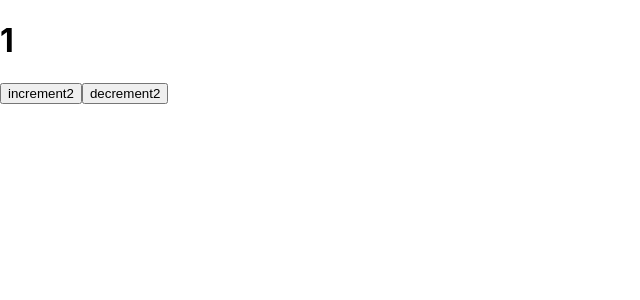
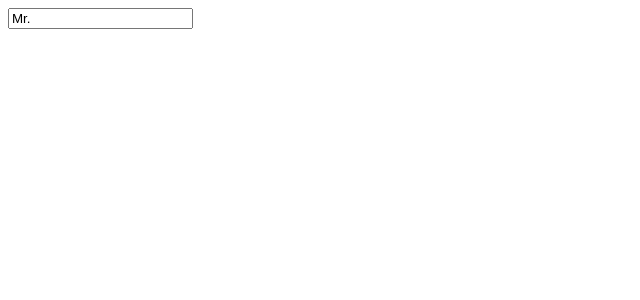
Before and after one commit to Choharim/hooks, a React (Create React App) app: page / in a window 1280 px wide. Shown: the top 300 px of the page, without its empty margins (0-640 px from the left). Built offline with nearby package versions, Linux system fonts and the light colour scheme.

Commit message:
Add useInputHook

```diff
--- a/src/App.css
+++ /dev/null
@@ -1,38 +0,0 @@
-.App {
-  text-align: center;
-}
-
-.App-logo {
-  height: 40vmin;
-  pointer-events: none;
-}
-
-@media (prefers-reduced-motion: no-preference) {
-  .App-logo {
-    animation: App-logo-spin infinite 20s linear;
-  }
-}
-
-.App-header {
-  background-color: #282c34;
-  min-height: 100vh;
-  display: flex;
-  flex-direction: column;
-  align-items: center;
-  justify-content: center;
-  font-size: calc(10px + 2vmin);
-  color: white;
-}
-
-.App-link {
-  color: #61dafb;
-}
-
-@keyframes App-logo-spin {
-  from {
-    transform: rotate(0deg);
-  }
-  to {
-    transform: rotate(360deg);
-  }
-}
--- a/src/App.js
+++ b/src/App.js
@@ -1,56 +1,34 @@
 import React, { useState } from 'react';
-import './App.css';
+
+const useInput = (initValue, validator) => {
+  const [value, setValue] = useState(initValue);
+
+  const onChange = (event) => {
+    const {
+      target:{value}
+      } = event;
+
+    let willUpdate = true;
+    if(typeof validator === "function"){
+      willUpdate = validator(value);
+    }
+
+    if(willUpdate){
+      setValue(value);
+    }
+  };
+  return { value, onChange };
+};
 
 const App = () => {
-  const [item, setItem] = useState(1);
-  const incrementItem = () => {
-    setItem(item + 1);
-  };
-  const decrementItem = () => {
-    setItem(item - 1);
-  };
+  const maxLength = (value) => !value.includes("@") ;
 
+  const name = useInput("Mr.",maxLength);
   return (
-    <div className="App">
-      <h1>{item}</h1>
-      <button onClick={incrementItem}>increment</button>
-      <button onClick={decrementItem}>decrement</button>
-    </div>
+    <input placeholder="name" {...name}></input>
   );
 };
 
-class AppUgly extends React.Component{
-  state = {
-    item:1
-  };
-
-  incrementItem = () => {
-    this.setState(pre => {
-      return (
-        { item : pre.item + 1}
-      );
-    });
-  }
-  decrementItem = () => {
-    this.setState(pre => {
-      return (
-        { item : pre.item -1}
-      );
-    });
-  }
-
-  render(){
-    const { item } = this.state;
-    return (
-      <div className="AppUgly">
-        <h1>{item}</h1>
-        <button onClick={this.incrementItem}>increment2</button>
-        <button onClick={this.decrementItem}>decrement2</button>
-      </div>
-    );
-  }
-}
 
 
-
-export default AppUgly;
+export default App;
--- a/src/index.css
+++ /dev/null
@@ -1,13 +0,0 @@
-body {
-  margin: 0;
-  font-family: -apple-system, BlinkMacSystemFont, 'Segoe UI', 'Roboto', 'Oxygen',
-    'Ubuntu', 'Cantarell', 'Fira Sans', 'Droid Sans', 'Helvetica Neue',
-    sans-serif;
-  -webkit-font-smoothing: antialiased;
-  -moz-osx-font-smoothing: grayscale;
-}
-
-code {
-  font-family: source-code-pro, Menlo, Monaco, Consolas, 'Courier New',
-    monospace;
-}
--- a/src/index.js
+++ b/src/index.js
@@ -1,6 +1,5 @@
 import React from 'react';
 import ReactDOM from 'react-dom';
-import './index.css';
-import AppUgly from './App';
+import App from './App';
 
-ReactDOM.render(<AppUgly />,document.getElementById('root'));
+ReactDOM.render(<App />,document.getElementById('root'));
```
Also changed, not shown: 1 other file (tests, documents, lock files or other folders).
